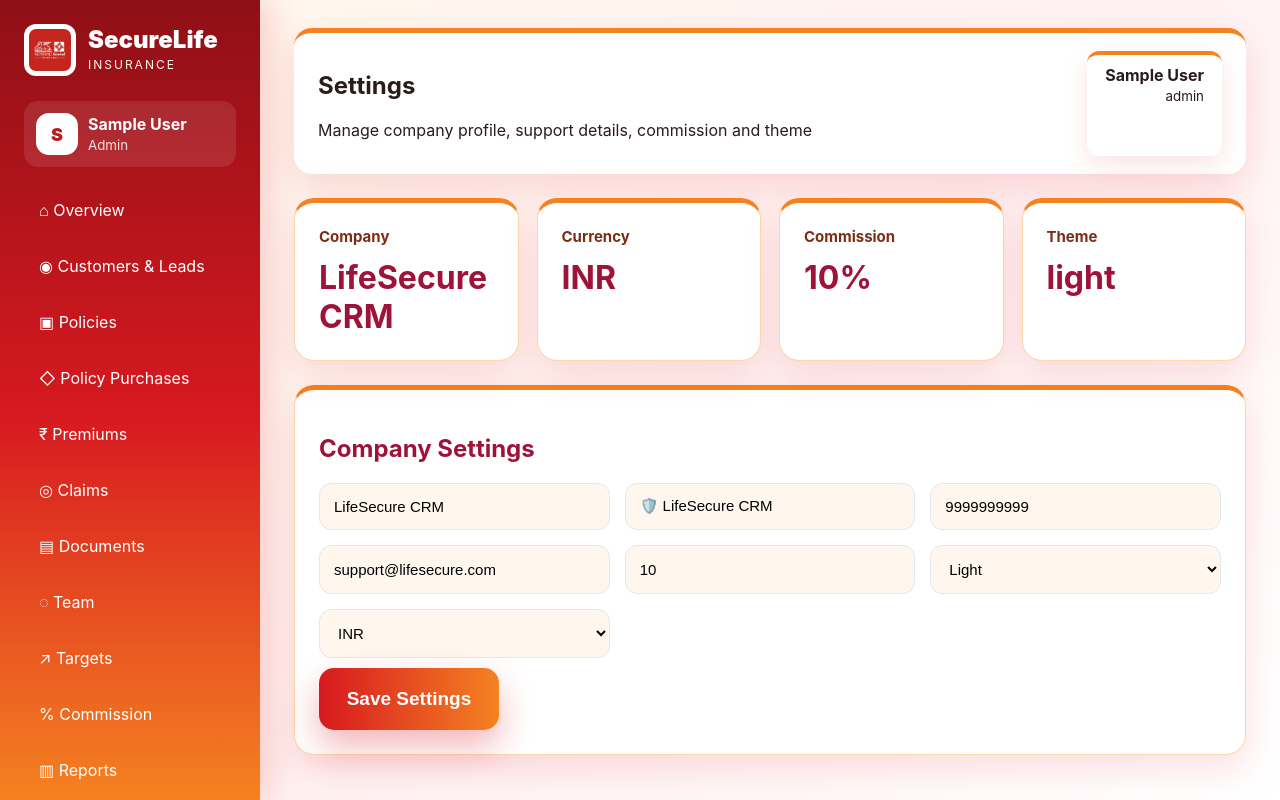
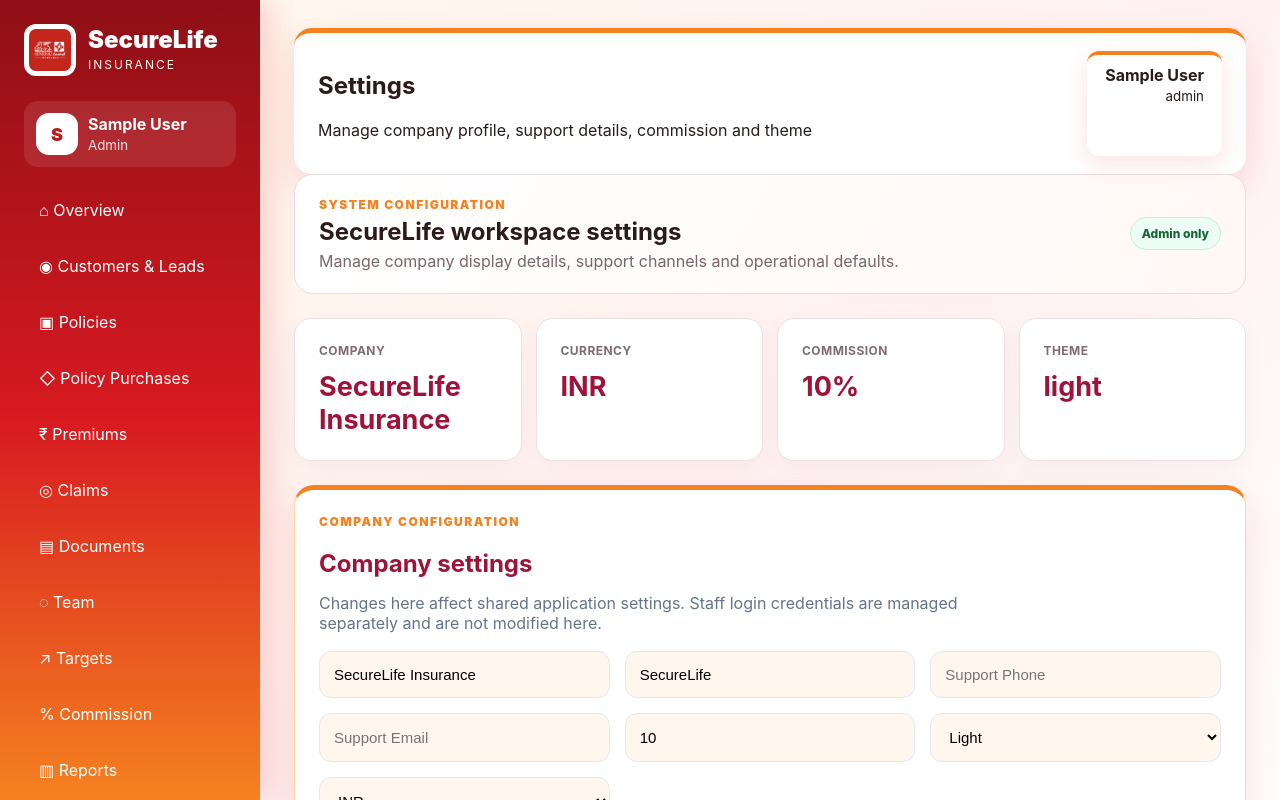
Before and after one commit to mummy7791/insurance-app, a React (Vite) app in the folder frontend/: page /settings in a window 1280 px wide. Shown: the top 800 px of the page. Built offline with nearby package versions, Linux system fonts and the light colour scheme; no server answers; sample sign-in values are in the browser's storage.

Commit message:
ux: secure staff settings and remove legacy placeholder branding

```diff
--- a/frontend/src/pages/Settings.tsx
+++ b/frontend/src/pages/Settings.tsx
@@ -26,10 +26,10 @@ type SettingForm = {
 };
 
 const initialForm: SettingForm = {
-  companyName: "LifeSecure CRM",
-  logoText: "🛡️ LifeSecure CRM",
-  supportPhone: "9999999999",
-  supportEmail: "support@lifesecure.com",
+  companyName: "SecureLife Insurance",
+  logoText: "SecureLife",
+  supportPhone: "",
+  supportEmail: "",
   defaultCommissionRate: "10",
   theme: "light",
   currency: "INR",
@@ -107,7 +107,8 @@ export default function Settings() {
       title="Settings"
       subtitle="Manage company profile, support details, commission and theme"
     >
-      <div className="cards">
+      <div className="admin-page-summary"><div><span className="eyebrow">SYSTEM CONFIGURATION</span><h2>SecureLife workspace settings</h2><p>Manage company display details, support channels and operational defaults.</p></div><span className="secure-chip">Admin only</span></div>
+      <div className="cards admin-kpi-grid">
         <div className="card">
           <h3>Company</h3>
           <h1>{form.companyName || "N/A"}</h1>
@@ -130,7 +131,7 @@ export default function Settings() {
       </div>
 
       <div className="section">
-        <h2>Company Settings</h2>
+        <span className="eyebrow">COMPANY CONFIGURATION</span><h2>Company settings</h2><p className="section-copy">Changes here affect shared application settings. Staff login credentials are managed separately and are not modified here.</p>
 
         {loading ? (
           <p>Loading settings...</p>
```
